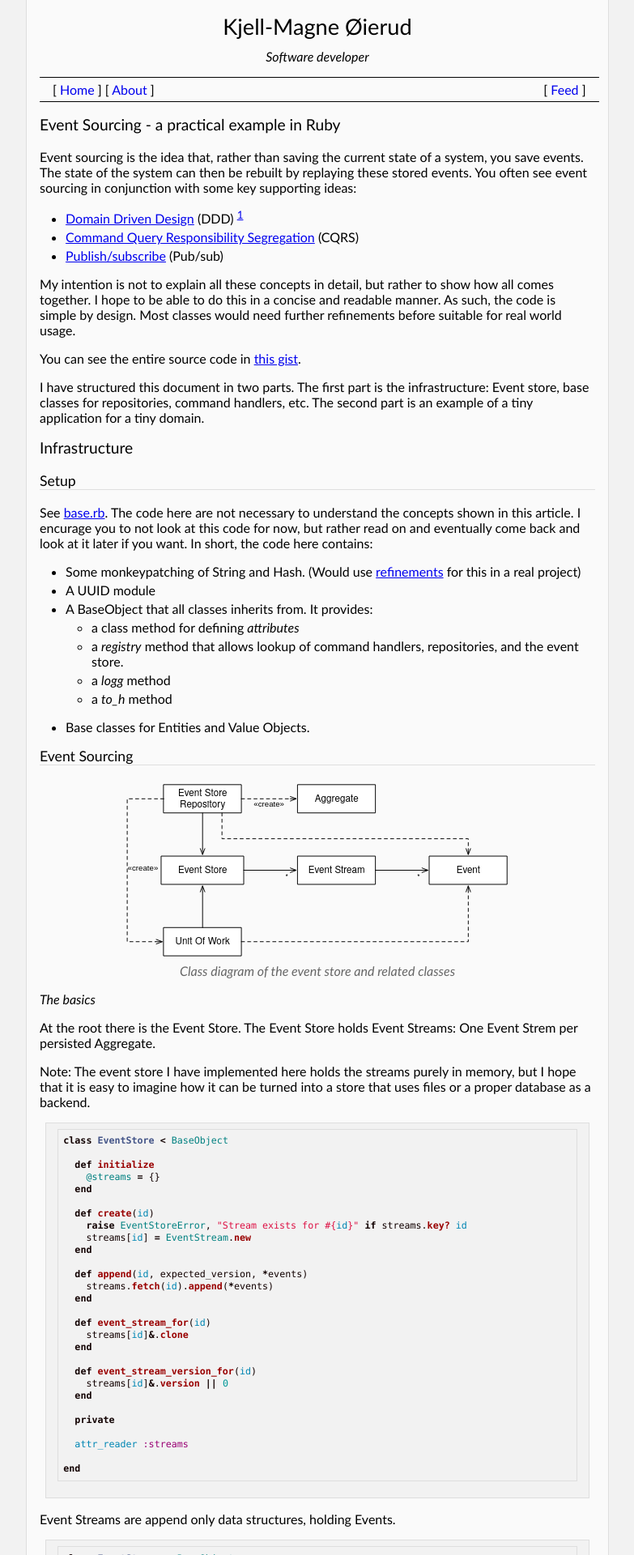
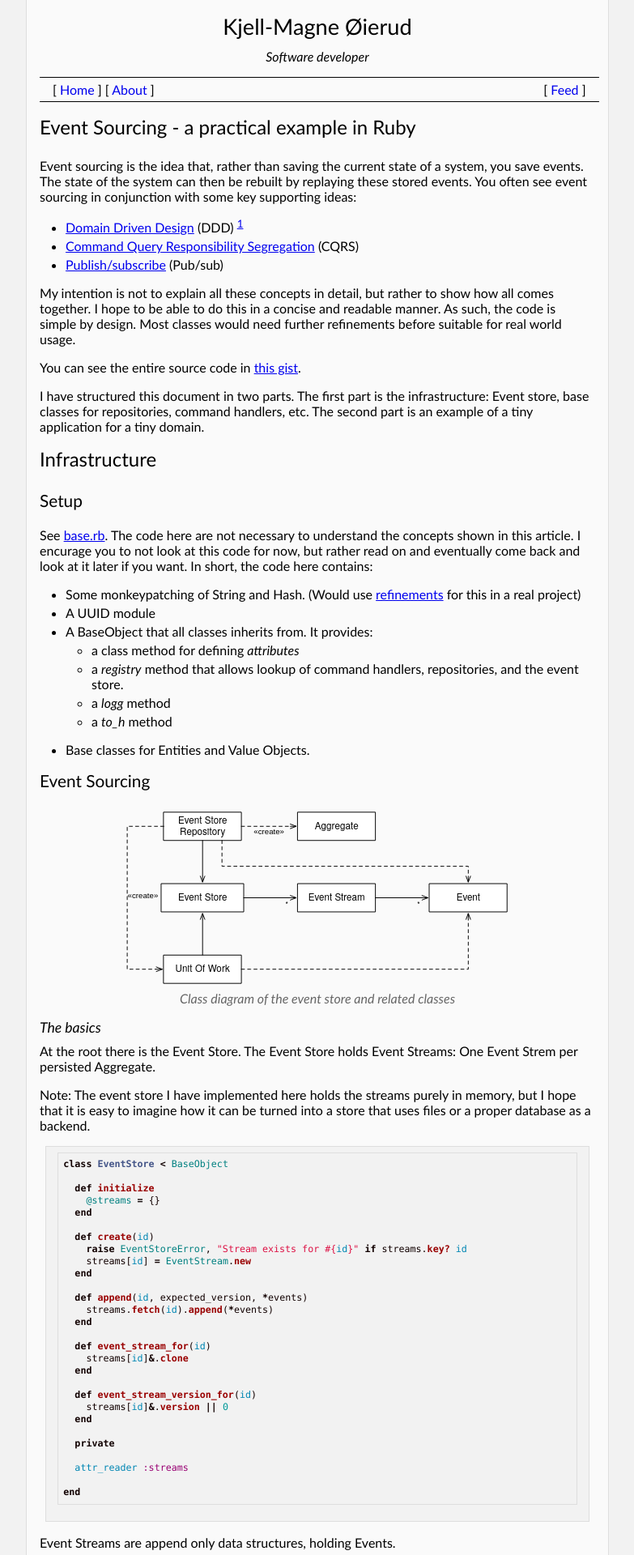
Before and after one commit to kjellm/kjellm.github.com, a Jekyll site: the page built from event.markdown, in a window 1280 px wide. Shown: the top 1920 px of the page at 81% size, without its empty margins (248-1031 px from the left). Built offline with Jekyll 4.4.1, drawn with Linux system fonts in a browser that asks for light colours.

Commit message:
Changed headers

```diff
--- a/css/site.css
+++ b/css/site.css
@@ -183,17 +183,23 @@ h1 {
 }
 
 h2 {
-  font-size: 1.2em;
+  font-size: 1.5em;
 }
 
 h3 {
-  font-size: 1.1em;
-  border-bottom: solid thin #dedede;
+  font-size: 1.3em;
 }
 
-h4, h5 {
+h4 {
+    font-size: 1.1em;
+    font-style: italic;
+    margin-bottom: 0.5em;
+}
+
+h5 {
     font-size: 1em;
     font-style: italic;
+    margin-bottom: 0.5em;
 }
 
 ul, ol {
```
